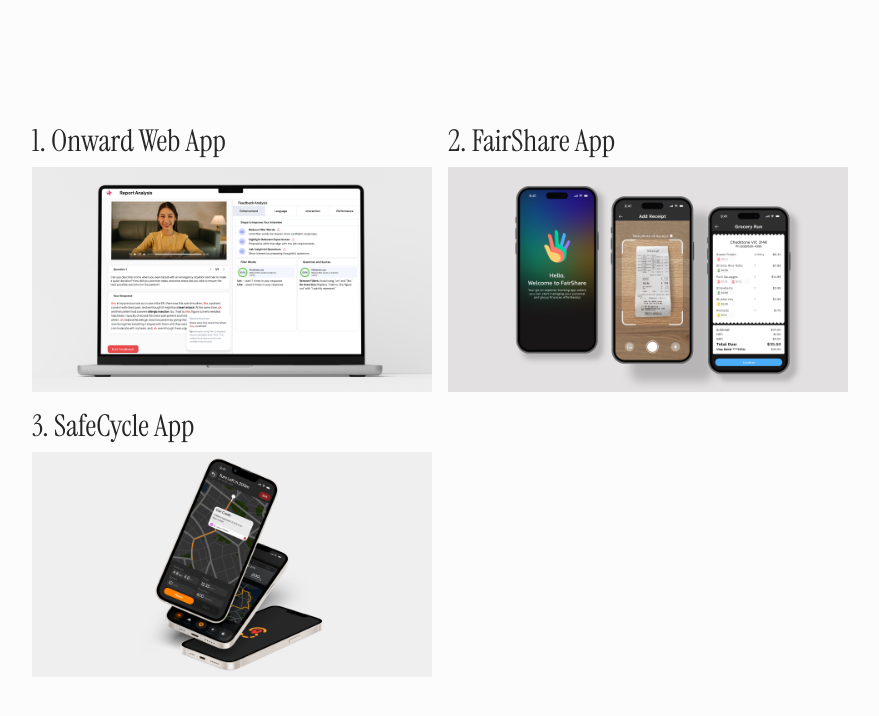
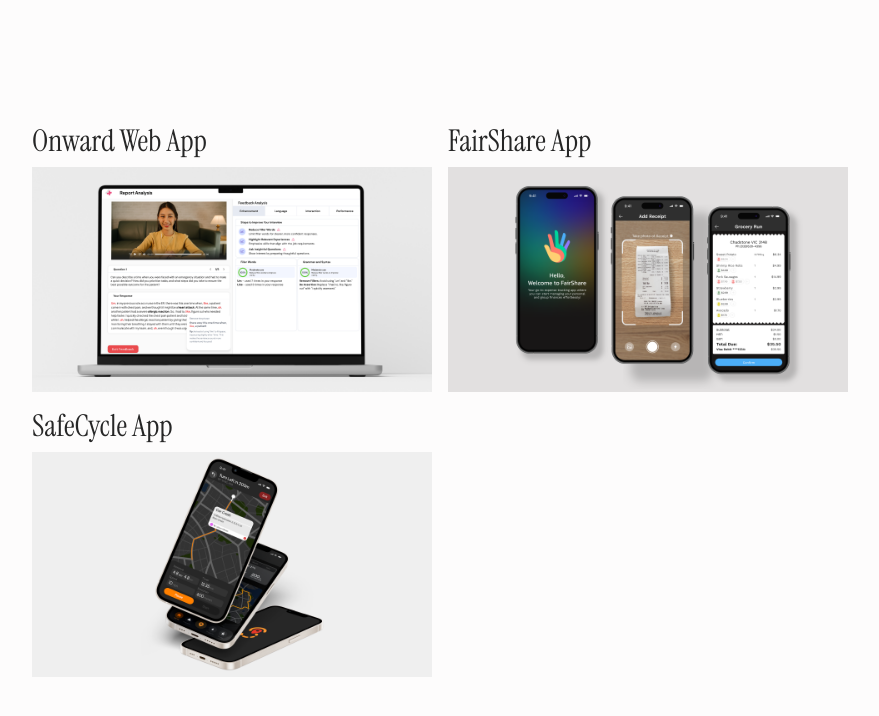
Before and after one commit to neapieroelie/portfolio, a Next.js app: page /projects in a window 1280 px wide. Shown: the top 716 px of the page, without its empty margins (200-1079 px from the left). Built offline with nearby package versions, Linux system fonts and the light colour scheme.

Commit message:
updating

```diff
--- a/src/app/components/ProjectComponent.jsx
+++ b/src/app/components/ProjectComponent.jsx
@@ -3,7 +3,7 @@
 import Image from "next/image"
 import Link from "next/link"
 
-export default function ProjectComponent({title, image, number, link}) {
+export default function ProjectComponent({title, image, link}) {
     return(
         <>
         <div>
@@ -13,7 +13,7 @@
                         base: font-instrument  font-medium tracking-normal leading-6 text-neutral-800
                         sm: text-xl
                         md: md:text-3xl
-                        lg: lg:text-3xl">{number} {title}</p>
+                        lg: lg:text-3xl">{title}</p>
                     <Image
                         src={image}
                         alt="Project Image"
--- a/src/app/projects/page.js
+++ b/src/app/projects/page.js
@@ -52,19 +52,16 @@
                     ">
                         <ProjectComponent
                             image="/onward_front.png"
-                            number="1."
                             title="Onward Web App"
                             link="/onward"
                         />
                         <ProjectComponent
                             image="/fairshare_front.png"
-                            number="2."
                             title="FairShare App"
                             link="fairShare"
                         />
                         <ProjectComponent
                             image="/safecycle_front.png"
-                            number="3."
                             title="SafeCycle App"
                             link="safecycle"
                         />
```
